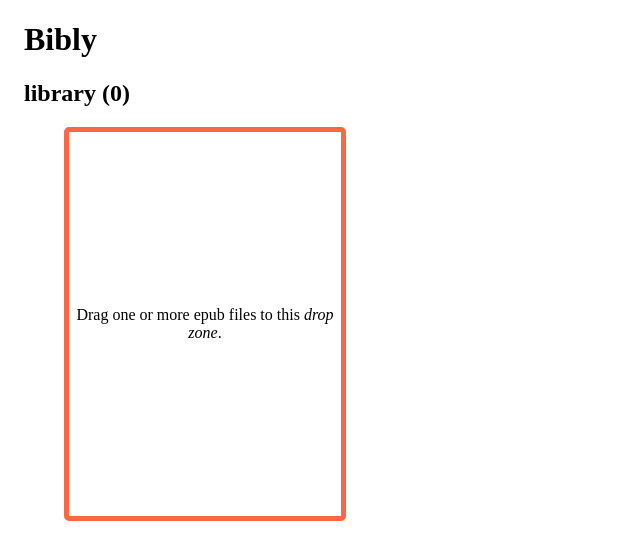
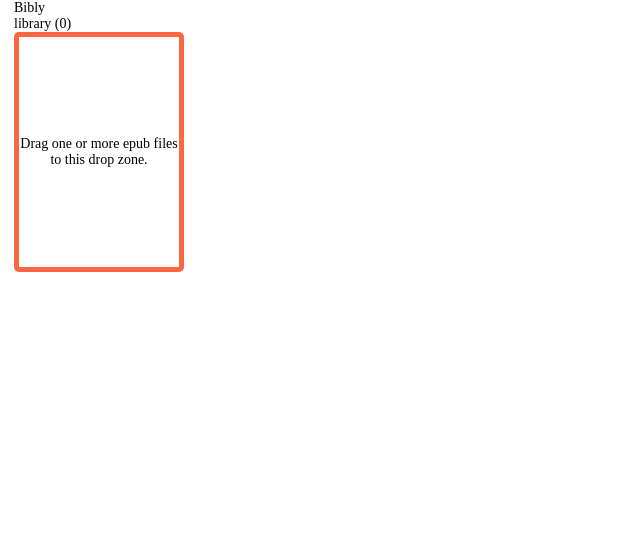
Before and after one commit to RobbeVanslambrouck/Bibly, a SvelteKit app: page / in a window 1280 px wide. Shown: the top 560 px of the page, without its empty margins (0-640 px from the left). Built offline with nearby package versions, Linux system fonts and the light colour scheme.

Commit message:
added css

```diff
--- /dev/null
+++ b/src/app.css
@@ -0,0 +1,50 @@
+/*** The new CSS Reset - version 1.2.0 (last updated 23.7.2021) ***/
+
+/* Remove all the styles of the "User-Agent-Stylesheet", except for the 'display' property */
+*:where(:not(iframe, canvas, img, svg, video):not(svg *)) {
+    all: unset;
+    display: revert;
+}
+
+/* Preferred box-sizing value */
+*,
+*::before,
+*::after {
+    box-sizing: border-box;
+}
+
+/*
+    Remove list styles (bullets/numbers)
+    in case you use it with normalize.css
+  */
+ol,
+ul {
+    list-style: none;
+}
+
+/* For images to not be able to exceed their container */
+img {
+    max-width: 100%;
+}
+
+/* Removes spacing between cells in tables */
+table {
+    border-collapse: collapse;
+}
+
+/* Revert the 'white-space' property for textarea elements on Safari */
+textarea {
+    white-space: revert;
+}
+
+/***********************************/
+
+html {
+    font-size: 62.5%;
+}
+
+body {
+    margin: 0;
+    padding: 0;
+    font-size: 1.4rem;
+}
--- /dev/null
+++ b/src/routes/+layout.svelte
@@ -0,0 +1,5 @@
+<script lang="ts">
+	import '../app.css';
+</script>
+
+<slot />
```
